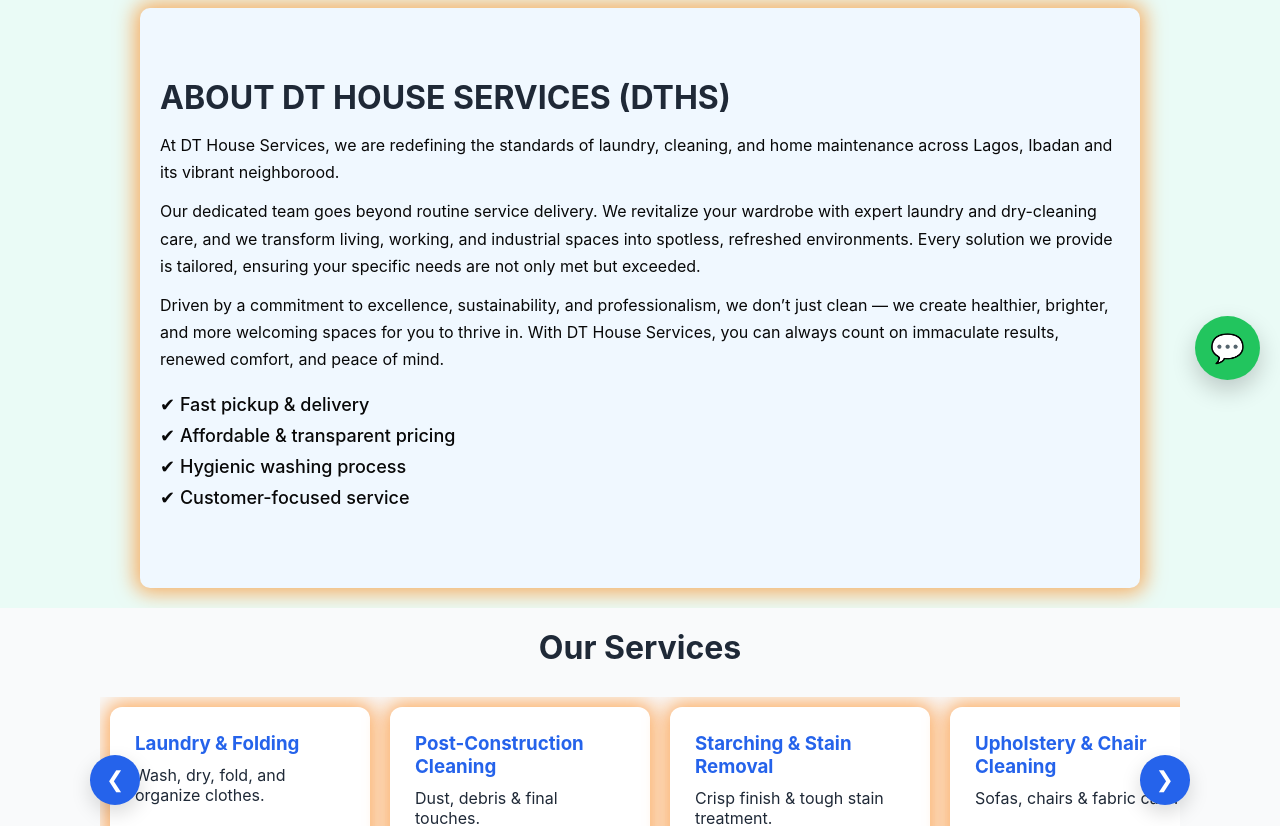
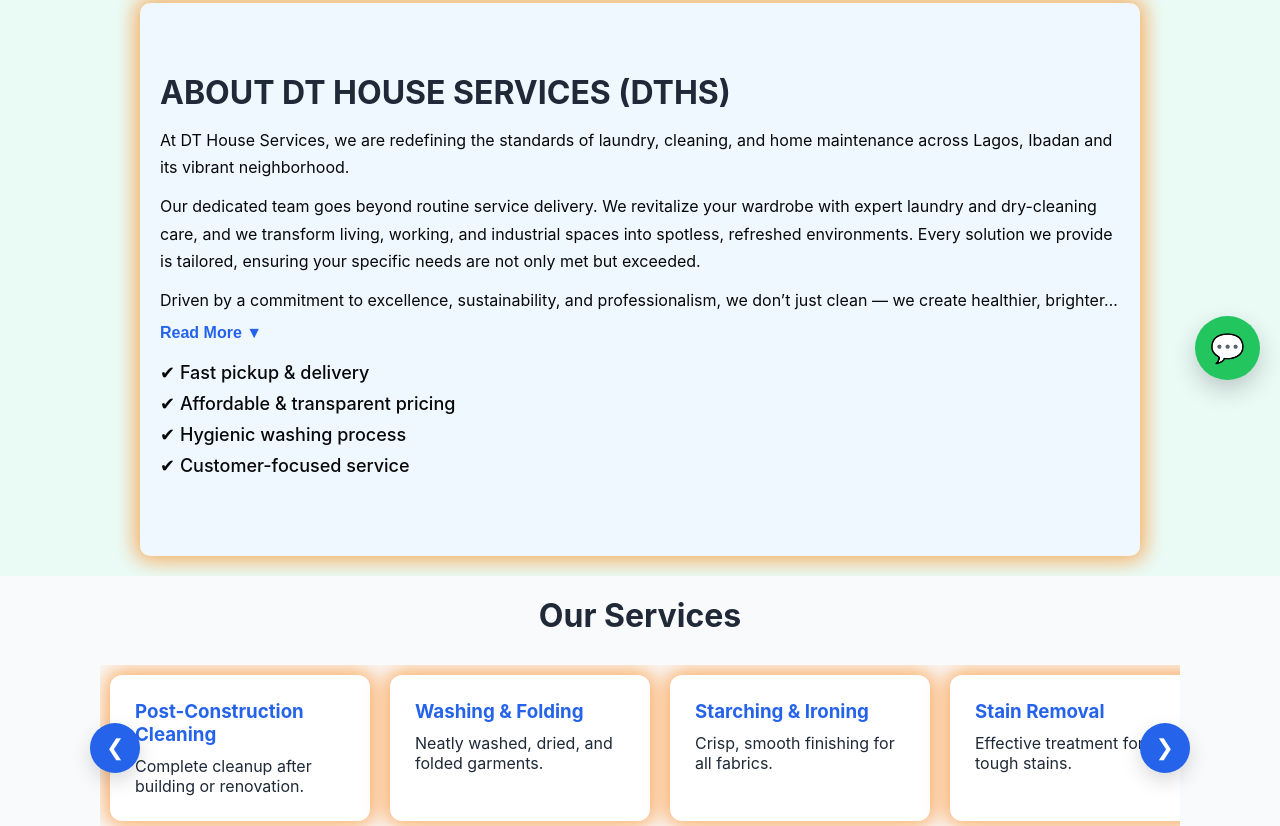
Before and after one commit to EngrHenry111/LandingPageDTHS, a React (Vite) app: page / in a window 1280 px wide. Shown: the part 400-1226 px from the top of the page. Built offline with nearby package versions, Linux system fonts and the light colour scheme.

Commit message:
services and about page commit

```diff
--- a/src/App.jsx
+++ b/src/App.jsx
@@ -26,11 +26,13 @@
     <h1>Professional Laundry & Cleaning Services</h1>
     <p>
       Clean, fresh, and neatly finished clothes with fast pickup & delivery.
-    </p><p>
-      <span style={{ fontSize: "22px", color: "#f58529"}} >Motto: </span> We offer you ease comfort and luxury.
+    </p>
+    <p>
+      <span style={{ color: "#f58529"}} >Motto: </span>{""}
+       We offer you ease, comfort and luxury.
     </p>
     <a href="#booking" className="btn-primary">
-      Book Pickup
+      Book Now
     </a>
   </div>
 </section>
--- a/src/components/about/About.jsx
+++ b/src/components/about/About.jsx
@@ -1,28 +1,62 @@
-import './about.css'
+import { useState } from "react";
+import "./about.css";
 
 export default function About() {
+  const [expanded, setExpanded] = useState(false);
+
   return (
     <section className="section about">
       <div className="about-container">
         <div className="about-text">
           <h2>ABOUT DT HOUSE SERVICES (DTHS)</h2>
+
+          {/* TEXT WRAPPER */}
+          <div className={`about-paragraphs ${expanded ? "expanded" : ""}`}>
             <p>
-           At DT House Services, we are redefining the standards of laundry, cleaning,
-           and home maintenance across Lagos, Ibadan and its vibrant neighborood.
+              At DT House Services, we are redefining the standards of laundry,
+              cleaning, and home maintenance across Lagos, Ibadan and its vibrant
+              neighborhood.
             </p>
+
             <p>
-            Our dedicated team goes beyond routine service delivery. We revitalize your
-            wardrobe with expert laundry and dry-cleaning care, and we transform living,
-            working, and industrial spaces into spotless, refreshed environments. Every
-            solution we provide is tailored, ensuring your specific needs are not only
-            met but exceeded.
+              Our dedicated team goes beyond routine service delivery. We
+              revitalize your wardrobe with expert laundry and dry-cleaning care,
+              and we transform living, working, and industrial spaces into
+              spotless, refreshed environments. Every solution we provide is
+              tailored, ensuring your specific needs are not only met but
+              exceeded.
             </p>
+
             <p>
-            Driven by a commitment to excellence, sustainability, and professionalism,
-            we don’t just clean — we create healthier, brighter, and more welcoming
-            spaces for you to thrive in. With DT House Services, you can always count
-            on immaculate results, renewed comfort, and peace of mind.
+              Driven by a commitment to excellence, sustainability, and
+              professionalism, we don’t just clean — we create healthier,
+              brighter, and more welcoming spaces for you to thrive in. With DT
+              House Services, you can always count on immaculate results,
+              renewed comfort, and peace of mind.
             </p>
+            <p> <span style={{color:"lightcoral", fontSize:"20px"}}>Laundry & Cleaning Services</span>
+              :{" "} Experience convenience and quality and premium laundry and dry cleaning services
+              that keeps your clothes fresh, crisp, and ready to wear-saving you time and effort.
+            </p>
+            <p><span style={{color:"lightcoral", fontSize:"20px"}}>Fumigation & Pest control Services:</span>
+            {" "}we provides professional fumigation and pest control solutions designed to
+            removeinfestations and prevent future risks, ensuring a safe and Hygienic
+            environment.
+            </p>
+            <p><span style={{color:"lightcoral", fontSize:"20px"}}>Professional Cleaning Services</span>
+            {" "}Choose DT House Services for a cleaner, healthier space-every time.
+            Our professional cleaning team delivers exceptional results, flexible scheduling, and
+            unmatched reliability to keep your home or business looking its best.
+            </p>
+          </div>
+
+          {/* READ MORE BUTTON */}
+          <button
+            className="read-more-btn"
+            onClick={() => setExpanded(!expanded)}
+          >
+            {expanded ? "Read Less ▲" : "Read More ▼"}
+          </button>
 
           <ul className="about-points">
             <li>✔ Fast pickup & delivery</li>
@@ -31,15 +65,50 @@
             <li>✔ Customer-focused service</li>
           </ul>
         </div>
-
-        {/* <div className="about-card">
-          <h3>Why Customers Trust Us</h3>
-          <p>
-            Our mission is simple: to save you time while delivering spotless,
-            fresh clothes every time.
-          </p>
-        </div> */}
       </div>
     </section>
   );
 }
+
+
+
+
+// import './about.css'
+
+// export default function About() {
+//   return (
+//     <section className="section about">
+//       <div className="about-container">
+//         <div className="about-text">
+//           <h2>ABOUT DT HOUSE SERVICES (DTHS)</h2>
+//           <p>
+//            At DT House Services, we are redefining the standards of laundry, cleaning,
+//            and home maintenance across Lagos, Ibadan and its vibrant neighborood.
+//           </p>
+//           <p>
+//             Our dedicated team goes beyond routine service delivery. We revitalize your
+//             wardrobe with expert laundry and dry-cleaning care, and we transform living,
+//             working, and industrial spaces into spotless, refreshed environments. Every
+//             solution we provide is tailored, ensuring your specific needs are not only
+//             met but exceeded.
+//           </p>
+//           <p>
+//             Driven by a commitment to excellence, sustainability, and professionalism,
+//             we don’t just clean — we create healthier, brighter, and more welcoming
+//             spaces for you to thrive in. With DT House Services, you can always count
+//             on immaculate results, renewed comfort, and peace of mind.
+//           </p>
+
+//           <ul className="about-points">
+//             <li>✔ Fast pickup & delivery</li>
+//             <li>✔ Affordable & transparent pricing</li>
+//             <li>✔ Hygienic washing process</li>
+//             <li>✔ Customer-focused service</li>
+//           </ul>
+//         </div>
+
+
+//       </div>
+//     </section>
+//   );
+// }
--- a/src/components/about/about.css
+++ b/src/components/about/about.css
@@ -51,6 +51,39 @@
 }
 
 
+/* PARAGRAPH CLAMP */
+.about-paragraphs {
+  display: -webkit-box;
+  -webkit-box-orient: vertical;
+  -webkit-line-clamp: 6; /* 👈 change to 8 if you want */
+  overflow: hidden;
+  transition: all 0.4s ease;
+}
+
+/* EXPANDED STATE */
+.about-paragraphs.expanded {
+  -webkit-line-clamp: unset;
+  display: block;
+}
+
+/* READ MORE BUTTON */
+.read-more-btn {
+  margin-top: 10px;
+  background: none;
+  border: none;
+  color: #2563eb;
+  font-size: 16px;
+  font-weight: 600;
+  cursor: pointer;
+  padding: 0;
+}
+
+.read-more-btn:hover {
+  text-decoration: underline;
+}
+
+
+
 /* RESPONSIVE ABOUT */
 @media (max-width: 768px) {
   .about{
--- a/src/components/bookingForm/BookingForm.jsx
+++ b/src/components/bookingForm/BookingForm.jsx
@@ -41,13 +41,14 @@
 
         <select name="service" required onChange={handleChange}>
           <option value="">Select Service</option>
-          <option>Laundry & Folding</option>
           <option>Post-Construction Cleaning</option>
-          <option>Starching & Stain Removal</option>
+          <option>Washing & Folding</option>
+          <option>Starching & Ironing</option>
+          <option>Stain Removal</option>
           <option>Upholstery & Chair Cleaning</option>
-          <option>Tiles Cleaning & Polishing</option>
+          <option>Tile Cleaning & Polishing</option>
           <option>Deep Cleaning</option>
-          <option>Event Cleaning (Before & After)</option>
+          <option>Before & After Event Cleaning</option>
           <option>Fumigation & Pest Control</option>
 
         </select>
--- a/src/components/footer/Footer.jsx
+++ b/src/components/footer/Footer.jsx
@@ -23,7 +23,7 @@
        <div className="social-container">
       <button
         className="social-btn instagram"
-        onClick={() => openLink("https://www.instagram.com/dthouseservies")}
+        onClick={() => openLink("https://www.instagram.com/dthouseservices")}
       >
         <FaInstagram />
         <span>Instagram</span>
--- a/src/components/gallary/Gallery.css
+++ b/src/components/gallary/Gallery.css
@@ -10,7 +10,7 @@
 }
 
 .gallery-subtitle {
-  color: #c52508;
+  color: rgba(37, 99, 235, 0.85);
   margin-bottom: 40px;
   font-size: 1.5rem;
 }
@@ -102,7 +102,9 @@
 /* Mobile tweaks */
 @media (max-width: 768px) {
   .gallery-subtitle{
-    font-size: 1rem;
+    font-size: 1.4rem;
+    font-weight: bold;
+    font-family: 'Trebuchet MS', 'Lucida Sans Unicode', 'Lucida Grande', 'Lucida Sans', Arial, sans-serif;
   }
   .gallery-section h2{
     font-size: 1.7rem;
--- a/src/components/services/Services.jsx
+++ b/src/components/services/Services.jsx
@@ -6,37 +6,41 @@
 
 const services = [
   {
-    title: "Laundry & Folding",
-    desc: "Wash, dry, fold, and organize clothes.",
+    title: "Post-Construction Cleaning",
+    desc: "Complete cleanup after building or renovation.",
   },
   {
-    title: "Post-Construction Cleaning",
-    desc: "Dust, debris & final touches.",
+    title: "Washing & Folding",
+    desc: "Neatly washed, dried, and folded garments.",
   },
   {
-    title: "Starching & Stain Removal",
-    desc: "Crisp finish & tough stain treatment.",
+    title: "Starching & Ironing",
+    desc: "Crisp, smooth finishing for all fabrics.",
    },
 
   {
+    title: "Stain Removal",
+    desc: "Effective treatment for tough stains.",
+  },
+
+  {
     title: "Upholstery & Chair Cleaning",
-    desc: "Sofas, chairs & fabric care.",
+    desc: "Deep care for sofas, chairs, and fabrics.",
   },
   {
-    title: "Tiles Cleaning & Polishing",
-    desc: "Sparkling, streak-free surfaces.",
+    title: "Tile Cleaning & Polishing",
+    desc: "Restore shine and freshness to tiled surfaces.",
   },
   {
     title: "Deep Cleaning",
-    desc: "Thorough sanitization for any space.",
+    desc: "Intensive cleaning for homes and offices.",
   },
-  {
-    title: "Event Cleaning (Before & After)",
-    desc: "Hassle-free preparation & cleanup.",
-  },
-  {
+   {
+    title: "Before & After Event Cleaning",
+    desc: "Professional cleanup before and after events.",
+  }, {
     title: "Fumigation & Pest Control",
-    desc: "Safe, effective pest management.",
+    desc: "Safe and reliable pest elimination services.",
   },
 ];
 
```
Lines whose indentation alone changed are shown as unchanged.
